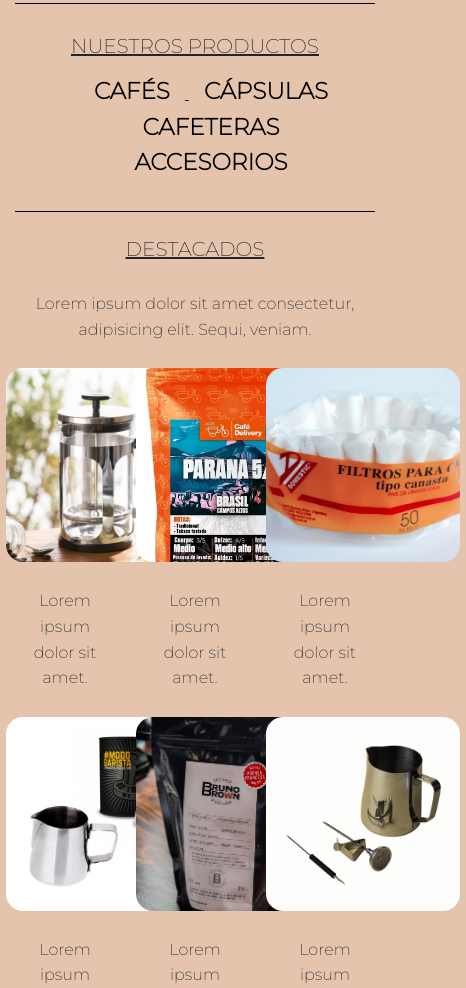
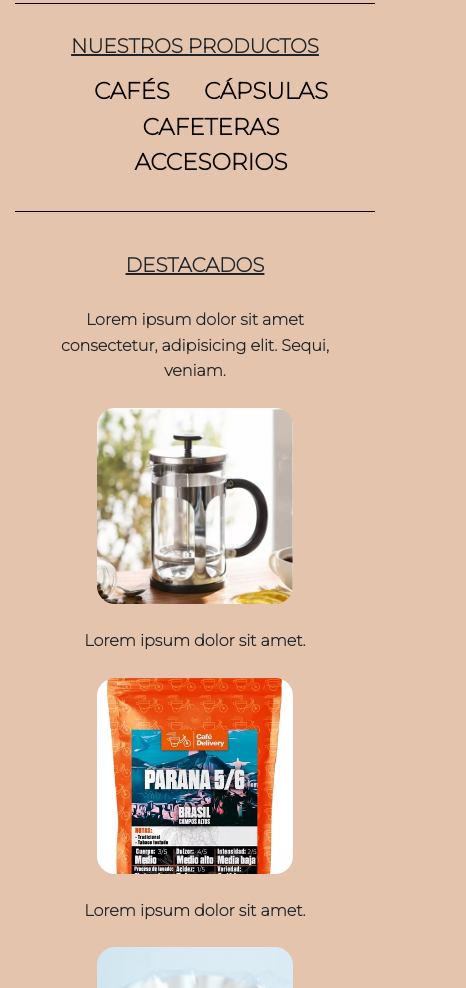
Before and after one commit to MC-Pablo/preentrega2, a plain HTML site: page index.html in a window 390 px wide. Shown: the part 1012-2000 px from the top of the page, 466 px wide, since content can reach past the window. Drawn offline with nearby package versions, Linux system fonts and the light colour scheme.

Commit message:
inicio+grilla+carousel

```diff
--- a/css/estilo.css
+++ b/css/estilo.css
@@ -15,6 +15,7 @@
 
     text-align: center;
     padding: 10px 20px;
+    font-weight: bold;
 
 
 }
@@ -29,6 +30,7 @@
     list-style: none;
     display: inline-block;
     margin: 0 15px;
+    font-weight: bold;
 
 
 }
@@ -39,7 +41,7 @@
     list-style: none;
     display: inline-block;
     margin: 5px 15px;
-    text-decoration: underline;
+    font-weight: bold;
     border-bottom: 1px solid black;
     border-top: 1px solid black;
     text-align: center;
@@ -63,19 +65,20 @@
 
 h1 {
     text-align: center;
-    text-decoration: underline;
     text-transform: uppercase;
     margin: 20px 0px;
     font-size: 25px;
+    font-weight: bold;
 
 }
 
 h2 {
     text-align: center;
-    text-decoration: underline;
     text-transform: uppercase;
     margin: 20px 0px;
     font-size: 20px;
+    font-weight: bold;
+    text-decoration: underline;
 }
 
 
@@ -83,6 +86,8 @@
     margin: 10px;
     padding: 10px;
     display: auto;
+    text-decoration: solid black;
+    font-weight: 600;
 }
 
 
@@ -112,9 +117,11 @@
 
 /* Inicio */
 
-.imgProducto {
-    margin: 3px;
-    padding: 3px;
+.imgProducto1,
+.imgProducto2,
+.imgProducto3 {
+    margin: 2px;
+    padding: 2px;
     width: 200px;
     height: 200px;
     object-fit: cover;
@@ -124,7 +131,7 @@
 
 /* Productos */
 
-.imgProducto1 {
+.imgProd {
 
     width: 250px;
     height: 250px;
@@ -210,19 +217,3 @@
 }
 
 /* medias queries */
-
-.container {}
-
-@media screen and (max-width: 480px) {
-    .container {
-        grid-template-columns: 1fr;
-        grid-template-rows: 1fr 1fr 1fr 1fr;
-        grid-template-areas:
-            "Destacados"
-            "producto1"
-            "producto2"
-            "producto3";
-
-
-    }
-}
--- a/index.html
+++ b/index.html
@@ -103,7 +103,7 @@
             distinctio perferendis qui consequatur dolorem consectetur quod pariatur.
         </p>
         </div>
-        <div>
+        <div class="nav2">
             <nav class="navegador2">
                 <h2>NUESTROS PRODUCTOS</h2>
                 <ul>
@@ -130,36 +130,36 @@
                 </ul>
             </nav>
         </div>
-        <section class="container">
+        <section class="gridContainer p-3">
             <div class="row">
-                <div class="col-12">
+                <div class="col-12 col-md-12 col-sm-12">
                     <h2>DESTACADOS</h2>
                     <p>Lorem ipsum dolor sit amet consectetur, adipisicing elit. Sequi, veniam.</p>
                 </div>
-                <div class="col-4 p-0 ">
-                    <img class=" imgProducto" src="./multimedia/imagenes/cafetera francesa.png" alt="prod">
+                <div class="col-lg-4 col-md-4 col-sm-12 p-0">
+                    <img class="imgProducto1" src="./multimedia/imagenes/cafetera francesa.png" alt="prod">
                     <p>Lorem ipsum dolor sit amet.</p>
                 </div>
-                <div class="col-4 p-0 ">
-                    <img class="imgProducto" src="./multimedia/imagenes/cafe brasil.png" alt="prod">
+                <div class="col-lg-4 col-md-4 col-sm-12 p-0 ">
+                    <img class="imgProducto2" src="./multimedia/imagenes/cafe brasil.png" alt="prod">
                     <p>Lorem ipsum dolor sit amet.</p>
                 </div>
-                <div class="col-4 p-0 ">
-                    <img class="imgProducto" src="./multimedia/imagenes/filtrocanasta.png" alt="prod" width="300px">
+                <div class="col-lg-4 col-md-4 col-sm-12 p-0">
+                    <img class="imgProducto3" src="./multimedia/imagenes/filtrocanasta.png" alt="prod" width="300px">
                     <p>Lorem ipsum dolor sit amet.</p>
                 </div>
             </div>
             <div class="row">
-                <div class="col-4 p-0 ">
-                    <img class=" imgProducto" src="./multimedia/imagenes/imgDestacados/destacado1.png" alt="prod">
+                <div class="col-lg-4 col-md-4 col-sm-12 p-0">
+                    <img class=" imgProducto1" src="./multimedia/imagenes/imgDestacados/destacado1.png" alt="prod">
                     <p>Lorem ipsum dolor sit amet.</p>
                 </div>
-                <div class="col-4 p-0 ">
-                    <img class="imgProducto" src="./multimedia/imagenes/imgDestacados/destacado2.jpeg" alt="prod">
+                <div class="col-lg-4 col-md-4 col-sm-12 p-0">
+                    <img class="imgProducto2" src="./multimedia/imagenes/imgDestacados/destacado2.jpeg" alt="prod">
                     <p>Lorem ipsum dolor sit amet.</p>
                 </div>
-                <div class="col-4 p-0 ">
-                    <img class="imgProducto" src="./multimedia/imagenes/imgDestacados/destacado3.png" alt="prod"
+                <div class="col-lg-4 col-md-4 col-sm-12 p-0">
+                    <img class="imgProducto3" src="./multimedia/imagenes/imgDestacados/destacado3.png" alt="prod"
                         width="300px">
                     <p>Lorem ipsum dolor sit amet.</p>
                 </div>
```
Also changed, not shown: html/productos.html (+3 -3 lines).
